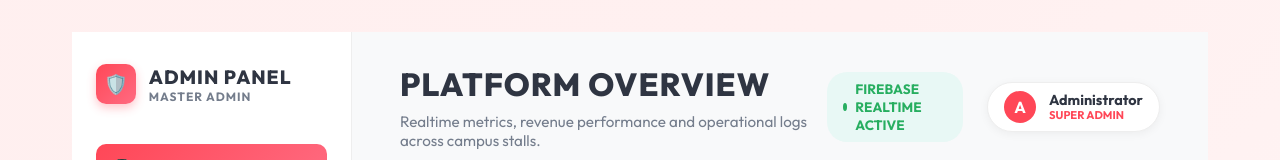
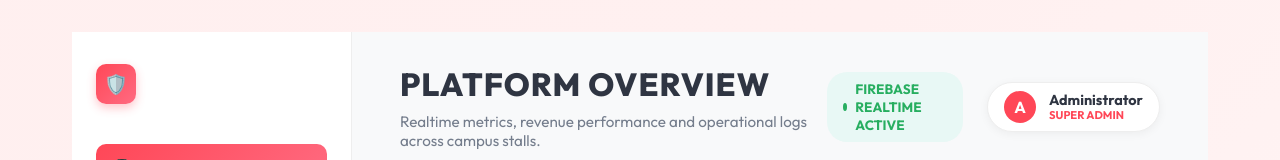
Before and after one commit to omgarkal359-gif/Smart-Bite, a React (Vite) app: page /admin in a window 1280 px wide. Shown: the top 160 px of the page. Built offline with nearby package versions, Linux system fonts and the light colour scheme; no server answers; the database is empty; sample sign-in values are in the browser's storage.

Commit message:
fix: remove admin sidebar text

```diff
--- a/src/pages/AdminDashboard.jsx
+++ b/src/pages/AdminDashboard.jsx
@@ -154,10 +154,6 @@ const AdminDashboard = () => {
             <div style={{ background: 'linear-gradient(135deg, #ff4757 0%, #ff6b81 100%)', width: '40px', height: '40px', borderRadius: '10px', display: 'flex', alignItems: 'center', justifyContent: 'center', color: 'white', fontSize: '1.2rem', boxShadow: '0 4px 10px rgba(255,71,87,0.3)' }}>
               🛡️
             </div>
-            <div>
-              <h2 style={{ margin: 0, fontSize: '1.2rem', fontWeight: '900', letterSpacing: '1px', color: 'var(--text-main)' }}>ADMIN PANEL</h2>
-              <p style={{ margin: 0, fontSize: '0.75rem', fontWeight: 'bold', color: 'var(--text-light)', textTransform: 'uppercase', letterSpacing: '1px' }}>Master Admin</p>
-            </div>
           </div>
 
           <nav>
```
